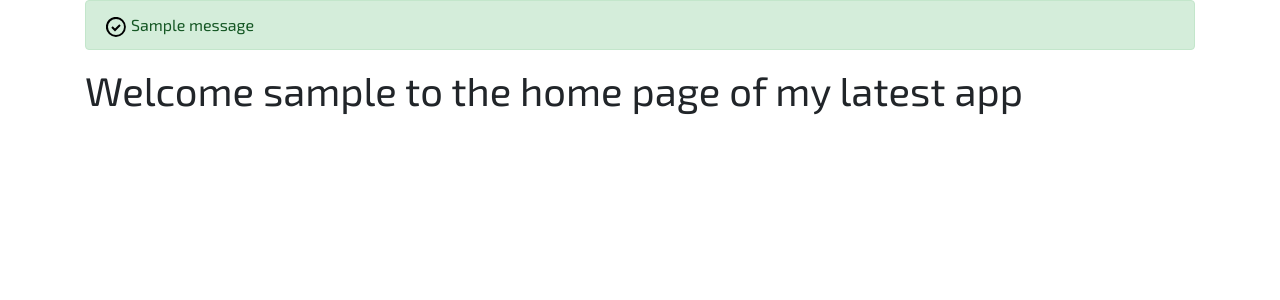
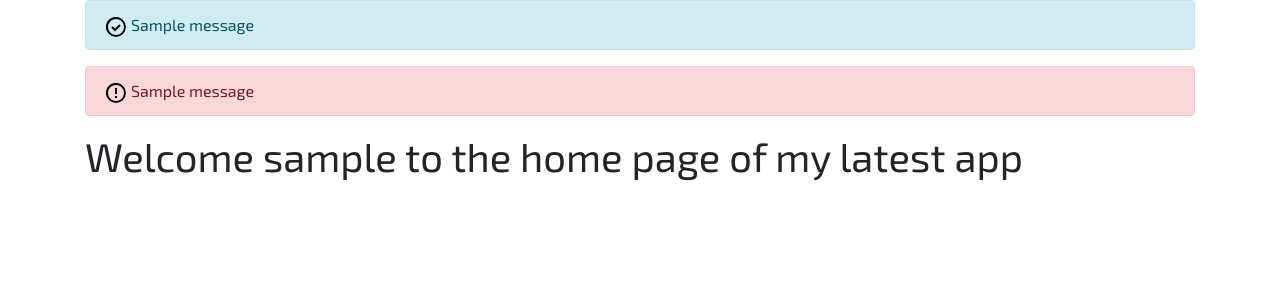
Before and after one commit to ey7/project-three, a Flask app: page /home in a window 1280 px wide. Shown: the part 59-359 px from the top of the page. Run offline with Flask 2, Linux system fonts and the light colour scheme; the visitor is signed in with stand-in values (Sample User, id 1); one stand-in notice (Sample message) is shown; some libraries are stand-ins or nearby versions.

Commit message:
removed custom error message and filtered flash messages into info and danger

```diff
--- a/templates/includes/_messages.html
+++ b/templates/includes/_messages.html
@@ -1,14 +1,16 @@
 <!--Flash Messages-->
-	{% with messages = get_flashed_messages(with_categories=true) %}
- 		 {% if messages %}
-    		{% for category, message in messages %}
-     			 <div class="alert alert-{{ category }}"><img src="{{ url_for('static', filename='images/checkmark-outline.svg') }}" class="icon" alt="success">{{ message }}</div>
-
-
-    		{% endfor %}
+	{% with info = get_flashed_messages(category_filter=["info"]) %}
+ 		 {% if info %}
+    		{%- for message in info %}
+     			 <div class="alert alert-info"><img src="{{ url_for('static', filename='images/checkmark-outline.svg') }}" class="icon" alt="info">{{ message }}</div>
+    		{% endfor -%}
   		{% endif %}
 	{% endwith %}
 
-		{% if error %}
-  			<div class="alert alert-danger"><img src="{{ url_for('static', filename='images/exclamation-outline.svg') }}" class="icon" alt="error">{{error}}</div>
-		{% endif %}
+	{% with danger = get_flashed_messages(category_filter=["danger"]) %}
+ 		 {% if danger %}
+    		{%- for message in danger %}
+     			 <div class="alert alert-danger"><img src="{{ url_for('static', filename='images/exclamation-outline.svg') }}" class="icon" alt="info">{{ message }}</div>
+    		{% endfor -%}
+  		{% endif %}
+	{% endwith %}
```
